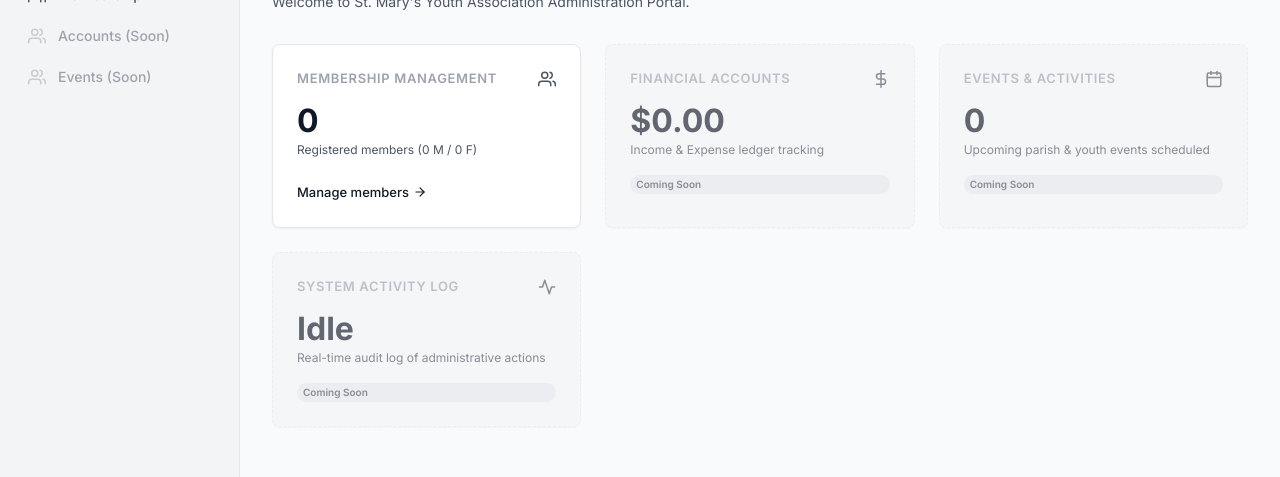
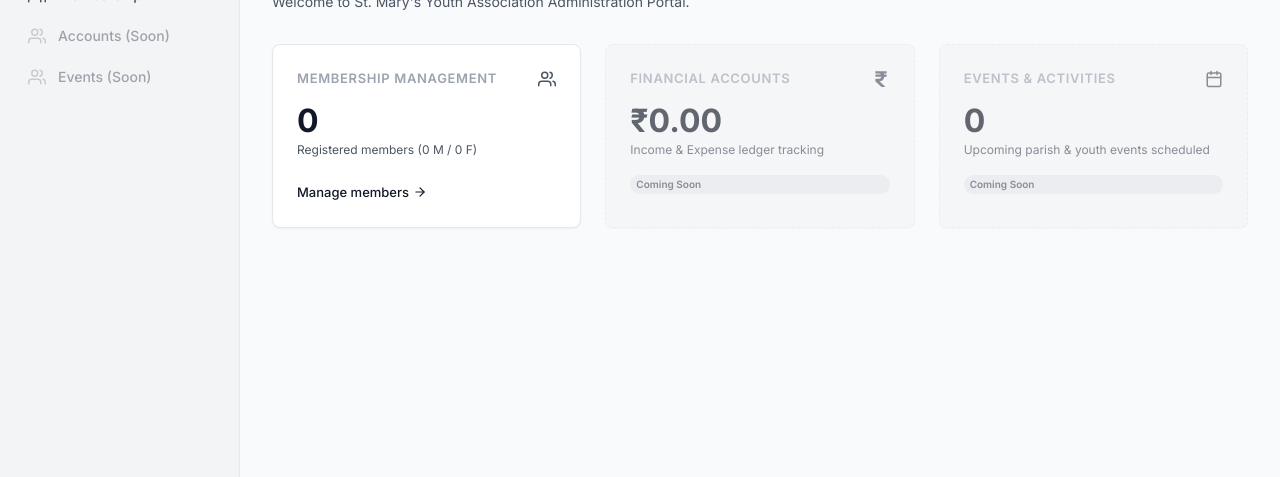
Before and after one commit to alanreji2004/youthassociationkundaraadministration, a React app in the folder frontend/: page /dashboard in a window 1280 px wide. Shown: the part 137-614 px from the top of the page. Built offline with nearby package versions, Linux system fonts and the light colour scheme; no server answers; the database is empty; sample sign-in values are in the browser's storage; the HTML template or start-up script is replaced by a standard one.

Commit message:
vercel fallback issue

```diff
--- a/frontend/src/pages/Dashboard.jsx
+++ b/frontend/src/pages/Dashboard.jsx
@@ -3,10 +3,9 @@ import { Link } from "react-router-dom";
 import {
   FiUsers,
   FiArrowRight,
-  FiDollarSign,
-  FiCalendar,
-  FiActivity
+  FiCalendar
 } from "react-icons/fi";
+import { FaRupeeSign } from "react-icons/fa";
 import { memberService } from "../services/memberService";
 import styles from "./Dashboard.module.css";
 
@@ -73,10 +72,10 @@ const Dashboard = () => {
         <div className={`${styles.card} ${styles.cardLocked}`}>
           <div className={styles.cardHeader}>
             <span className={styles.cardTitle}>Financial Accounts</span>
-            <FiDollarSign className={styles.cardIcon} />
+            <FaRupeeSign className={styles.cardIcon} />
           </div>
           <div className={styles.cardBody}>
-            <span className={styles.cardValue}>$0.00</span>
+            <span className={styles.cardValue}>₹0.00</span>
             <span className={styles.cardDesc}>
               Income & Expense ledger tracking
             </span>
@@ -98,21 +97,6 @@ const Dashboard = () => {
           </div>
           <span className={styles.badge}>Coming Soon</span>
         </div>
-
-        {/* Future Activity Logger */}
-        <div className={`${styles.card} ${styles.cardLocked}`}>
-          <div className={styles.cardHeader}>
-            <span className={styles.cardTitle}>System Activity Log</span>
-            <FiActivity className={styles.cardIcon} />
-          </div>
-          <div className={styles.cardBody}>
-            <span className={styles.cardValue}>Idle</span>
-            <span className={styles.cardDesc}>
-              Real-time audit log of administrative actions
-            </span>
-          </div>
-          <span className={styles.badge}>Coming Soon</span>
-        </div>
       </div>
     </div>
   );
```
Also changed, not shown: frontend/vercel.json (added), 2 other files (tests, documents, lock files or other folders).
